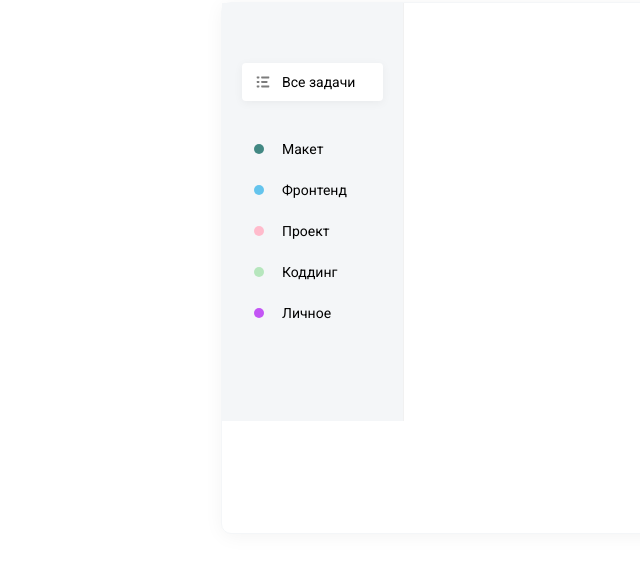
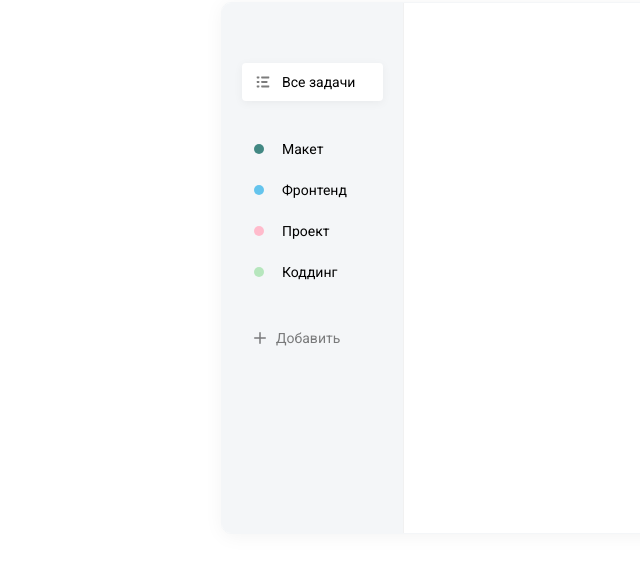
Before and after one commit to TazievII/todo, a React (Create React App) app: page / in a window 1280 px wide. Shown: the part 132-704 px from the top of the page, without its empty margins (98-738 px from the left). Built offline with nearby package versions, Linux system fonts and the light colour scheme.

Commit message:
Кнопка добавления списка задач, попап добавления списка

```diff
--- a/package.json
+++ b/package.json
@@ -6,6 +6,7 @@
     "@testing-library/jest-dom": "^5.11.9",
     "@testing-library/react": "^11.2.5",
     "@testing-library/user-event": "^12.7.1",
+    "classnames": "^2.2.6",
     "node-sass": "^5.0.0",
     "react": "^17.0.1",
     "react-dom": "^17.0.1",
--- a/src/App.js
+++ b/src/App.js
@@ -1,5 +1,6 @@
 import './App.css';
 import List from "./components/List/index";
+import AddListButton from "./components/List/addListButton";
 
 function App() {
   return (
@@ -16,7 +17,8 @@ function App() {
             name: 'Все задачи',
             active: true
           }
-        ]}/>
+        ]}
+        />
         <List
         items={[
           {
@@ -34,12 +36,10 @@ function App() {
           {
             color: 'lime',
             name: 'Коддинг'
-          },
-          {
-            color: 'purple',
-            name: 'Личное'
           }
-        ]}/>
+        ]}
+        isRemoveable/>
+        <AddListButton />
       </div>
       <div className="toDo__tasks"></div>
     </div>
--- a/src/components/List/List.scss
+++ b/src/components/List/List.scss
@@ -1,5 +1,11 @@
 .toDo__list {
     margin-bottom: 30px;
+    .item__add-button {
+        opacity: 0.5;
+        &:hover {
+        opacity: 1;
+        }
+    }
     li {
       display: flex;
       align-items: center;
@@ -43,3 +49,11 @@
       }
     }
   }
+.add-list-popup {
+    margin-top: -30px;
+    width: 235px;
+    height: 148px;
+    background: #fff;
+    box-shadow: 0px 6px 10px rgba(0, 0, 0, 0.05);
+    border-radius: 10px;
+}
--- /dev/null
+++ b/src/components/List/addListButton.jsx
@@ -0,0 +1,32 @@
+import React, { Fragment, useState } from "react";
+import List from "./index";
+
+
+const AddListButton = () => {
+    const [visible, setVisible] = useState(false)
+    return (
+        <Fragment>
+            <List
+                onClick={() => setVisible(!visible)}
+                items={[
+                {
+                    className: 'item__add-button',
+                    icon: (
+                    <svg width="12" height="12" viewBox="0 0 16 16" fill="none" xmlns="http://www.w3.org/2000/svg">
+                    <path d="M8 1V15" stroke="black" strokeWidth="2" strokeLinecap="round" strokeLinejoin="round"/>
+                    <path d="M1 8H15" stroke="black" strokeWidth="2" strokeLinecap="round" strokeLinejoin="round"/>
+                    </svg>
+                    ),
+                    name: 'Добавить'
+                }
+                ]}
+            />
+            {visible && <div className="add-list-popup">
+                <input className='field' type='text' placeholder='Название папки'></input>
+                <button>Добавить папку</button>
+            </div>}
+        </Fragment>
+    )
+};
+
+export default AddListButton;
--- a/src/components/List/index.jsx
+++ b/src/components/List/index.jsx
@@ -1,10 +1,12 @@
+import React from "react";
+import classNames from "classnames";
+
 import './List.scss';
-import React from "react";
 
-const List = ({ items }) => {
-    return <ul className="toDo__list">
-    {items.map(item => (
-        <li className={item.active ? 'active' : ''}>
+const List = ({ items, isRemovable, onClick }) => {
+    return <ul onClick={onClick} className="toDo__list">
+    {items.map((item, index )=> (
+        <li key={index} className={classNames(item.className, {'active' : item.active})}>
         <i>{
         item.icon ?
         ( item.icon ) :
--- a/src/index.scss
+++ b/src/index.scss
@@ -24,11 +24,23 @@ body {
   border-radius: 10px;
   border: 1px solid #f4f6f8;
   font-size: 14px;
+  overflow: hidden;
   &__sidebar {
     background-color: #f4f6f8;
     width: 22%;
-    height: auto;
+    height: calc(100% - 120px);
     border-right: 1px solid #f1f1f1;
     padding: 60px 20px;
   }
 }
+
+.field {
+  background: #fff;
+  border: 1px solid #efefef;
+  box-sizing: border-box;
+  border-radius: 4px;
+  padding: 8px 12px;
+  &:focus {
+    border-color: #a9a7a7;
+  }
+}
```
Also changed, not shown: 1 other file (tests, documents, lock files or other folders).
